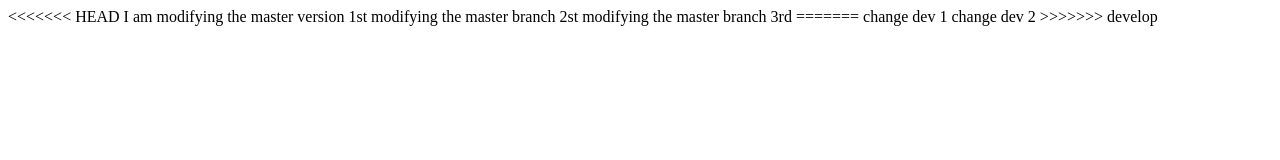
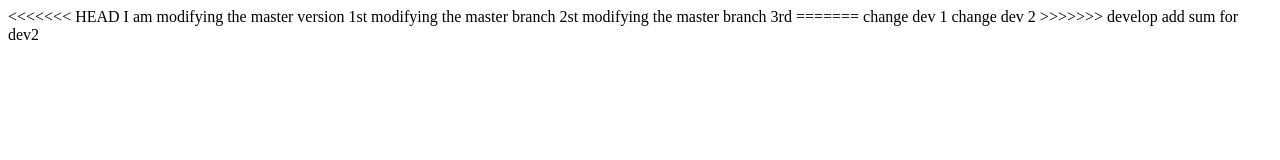
Before and after one commit to chahoonsang/opentutorials, a plain HTML site: page index.html in a window 1280 px wide. Drawn offline with Linux system fonts and the light colour scheme.

Commit message:
dev2 commmit

```diff
--- a/index.html
+++ b/index.html
@@ -7,4 +7,5 @@
 change dev 1
 change dev 2
 >>>>>>> develop
+add sum for dev2
 </html>
```
